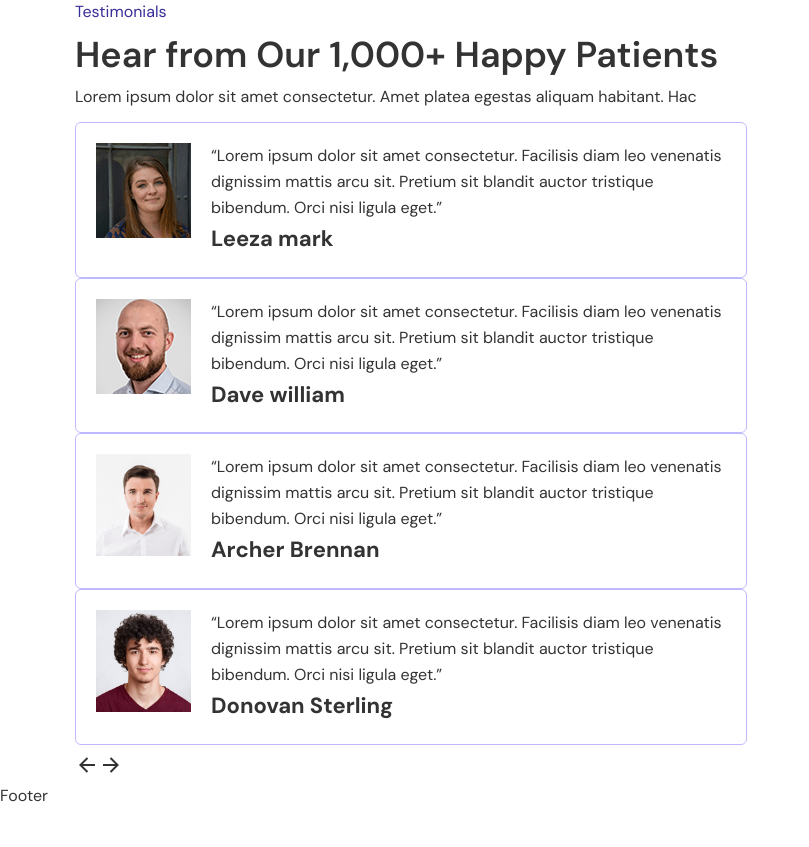
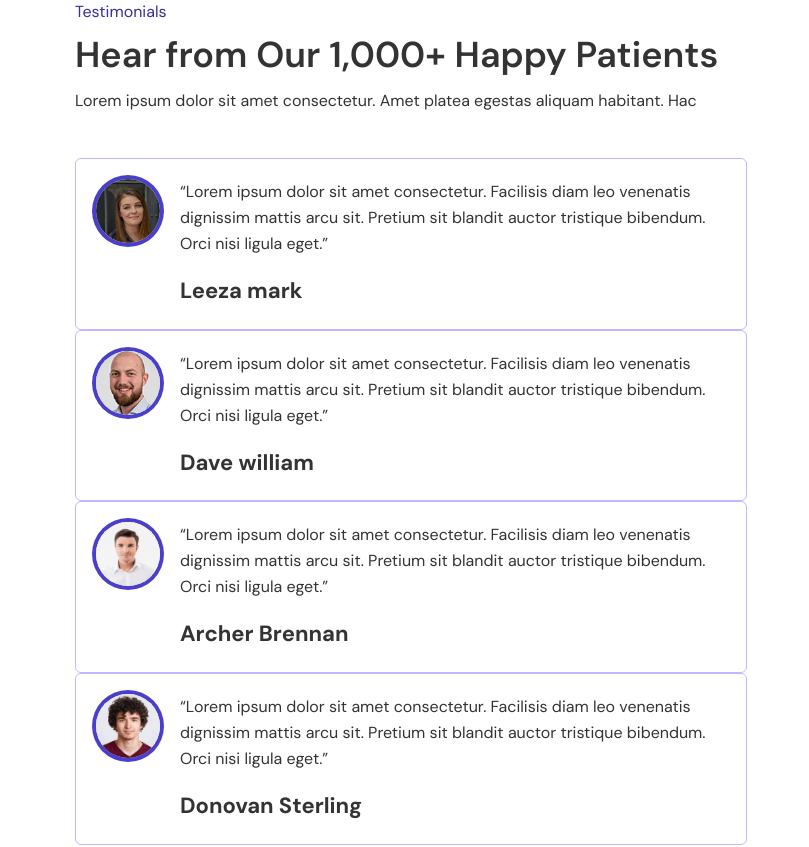
Before and after one commit to fahrypratama17/Project_Next, a Next.js app in the folder dentora/: page / in a window 1280 px wide. Shown: the part 2300-3147 px from the top of the page, without its empty margins (0-809 px from the left). Before the commit the page ends 3108 px from the top, so only its background shows below. Built offline with nearby package versions, Linux system fonts and the light colour scheme.

Commit message:
add swiper library and update Testimonials component styles

```diff
--- a/dentora/components/Testimonials.tsx
+++ b/dentora/components/Testimonials.tsx
@@ -9,11 +9,11 @@ const Testimonials = () => {
       <div className="max-w-2xl space-y-2">
         <p className="subtitle">Testimonials</p>
         <h2 className="title">Hear from Our 1,000+ Happy Patients</h2>
-        <p>
+        <p className="mt-3">
           Lorem ipsum dolor sit amet consectetur. Amet platea egestas aliquam
           habitant. Hac
         </p>
-        <div className="mt-3">
+        <div className="mt-11">
           {testimonialsItems.map((item) => (
             <div
               key={item.id}
@@ -25,20 +25,21 @@ const Testimonials = () => {
                   alt={item.author}
                   width={95}
                   height={95}
+                  className="ring-primary-600 size-16 rounded-full ring-4"
                 />
               </div>
-              <div>
+              <div className="space-y-4">
                 <p>{item.text}</p>
                 <p className="card-title">{item.author}</p>
               </div>
             </div>
           ))}
         </div>
-        <div className="">
-          <button>
+        <div className="mt-11 flex items-center justify-center gap-2.5 lg:mt-16">
+          <button className="bg-primary-600 hover:bg-primary-700 border-primary-800 focus:bg-primary-700 flex size-10 items-center justify-center rounded-full border text-white transition-colors">
             <RiArrowLeftLine />
           </button>
-          <button>
+          <button className="bg-primary-600 hover:bg-primary-700 border-primary-800 focus:bg-primary-700 flex size-10 items-center justify-center rounded-full border text-white transition-colors">
             <RiArrowRightLine />
           </button>
         </div>
--- a/dentora/package.json
+++ b/dentora/package.json
@@ -12,7 +12,8 @@
     "@remixicon/react": "^4.8.0",
     "next": "16.1.6",
     "react": "19.2.3",
-    "react-dom": "19.2.3"
+    "react-dom": "19.2.3",
+    "swiper": "^12.1.0"
   },
   "devDependencies": {
     "@tailwindcss/postcss": "^4",
```
Also changed, not shown: 1 other file (tests, documents, lock files or other folders).
